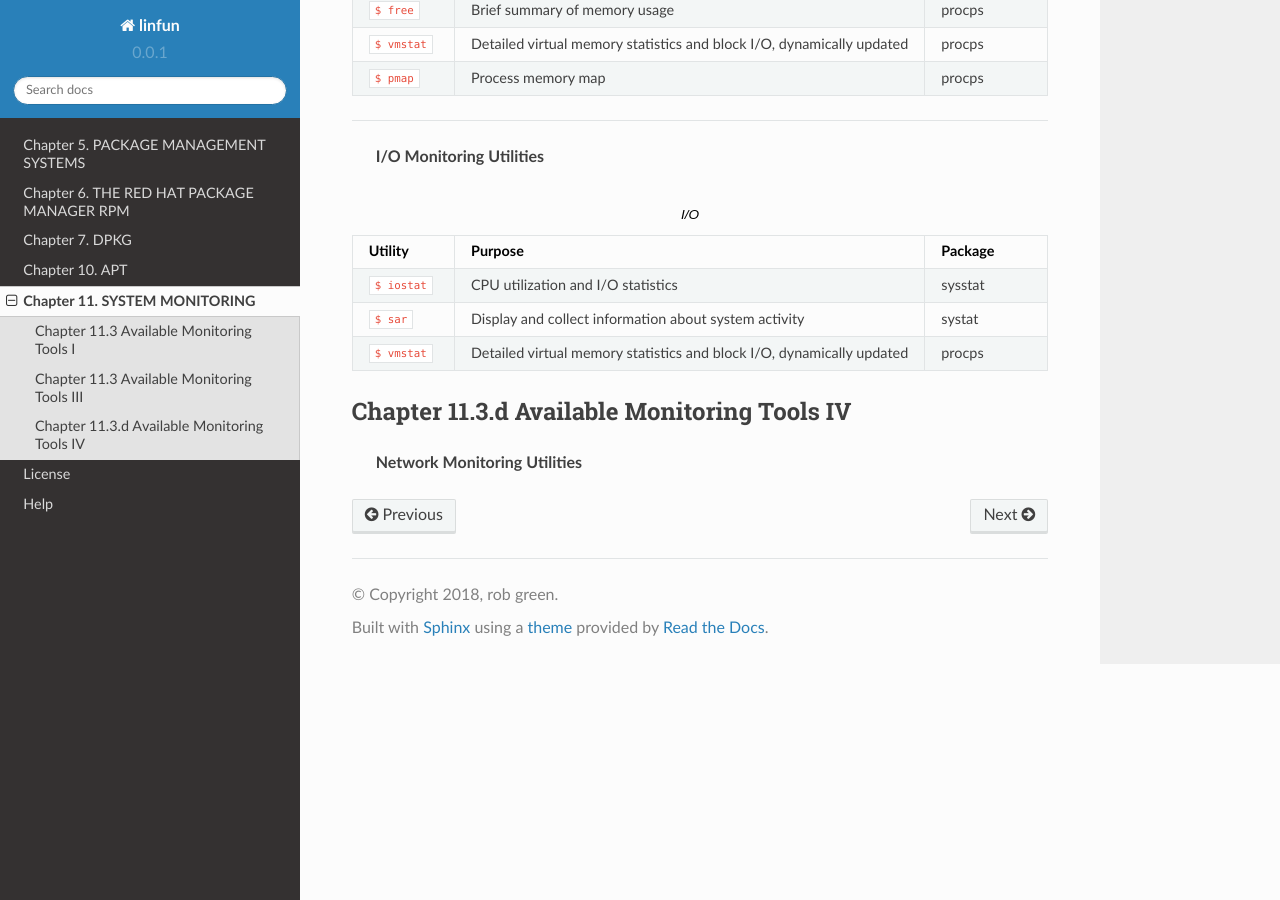
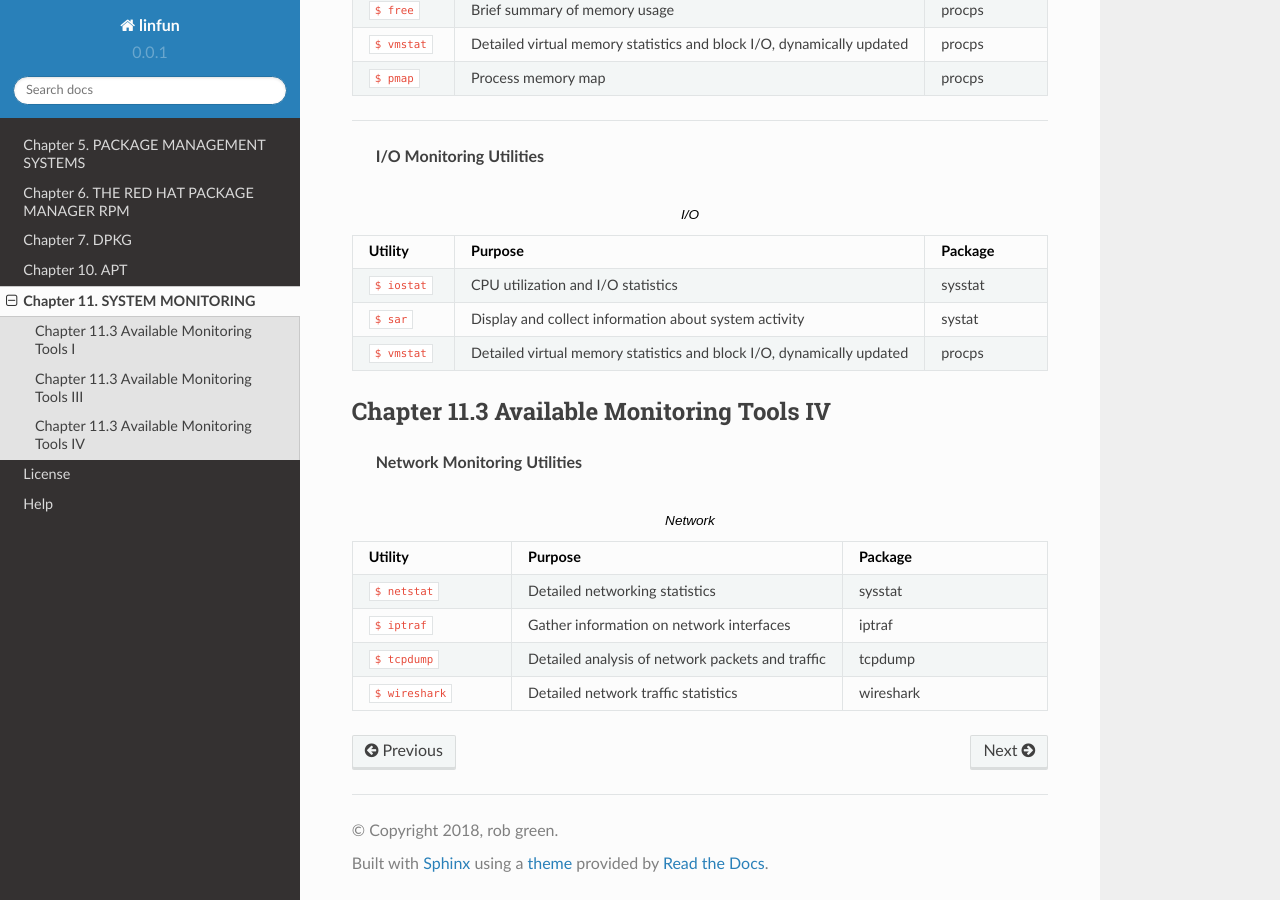
Before and after one commit to py010/linfun, a Sphinx documentation site: the page built from docs/source/chapter11.rst, in a window 1280 px wide and 900 px high, scrolled down 1047 px. Built offline with Sphinx 7.4.7 and the Read the Docs theme 2.0.0, drawn with Linux system fonts in a browser that asks for light colours; pages that are not in the unit, such as notebooks, are missing from menus.

Commit message:
fixed csv table for network monitoring tools

```diff
--- a/docs/source/chapter11.rst
+++ b/docs/source/chapter11.rst
@@ -63,20 +63,18 @@ Summary of the main memory and I/O monitoring utility tools:
 
 
 
-Chapter 11.3.d Available Monitoring Tools IV
+Chapter 11.3 Available Monitoring Tools IV
 ^^^^^^^^^^^^^^^^^^^^^^^^^^^^^^^^^^^^^^^^^^^
-
 
 
                      **Network Monitoring Utilities**
 
 
-
-.. csv-table:: network
+.. csv-table:: Network
    :header: "Utility", "Purpose", "Package"
    :widths: 30, 50, 40
 
-   "``$ netstat``", "Detailed networking stats", "netstat"
+   "``$ netstat``", "Detailed networking statistics", "sysstat"
    "``$ iptraf``", "Gather information on network interfaces", "iptraf"
    "``$ tcpdump``", "Detailed analysis of network packets and traffic", "tcpdump"
-   "``$ wireshark``,"Detailed network traffic analysis", "wireshark"
+   "``$ wireshark``", "Detailed network traffic statistics", "wireshark"
```
